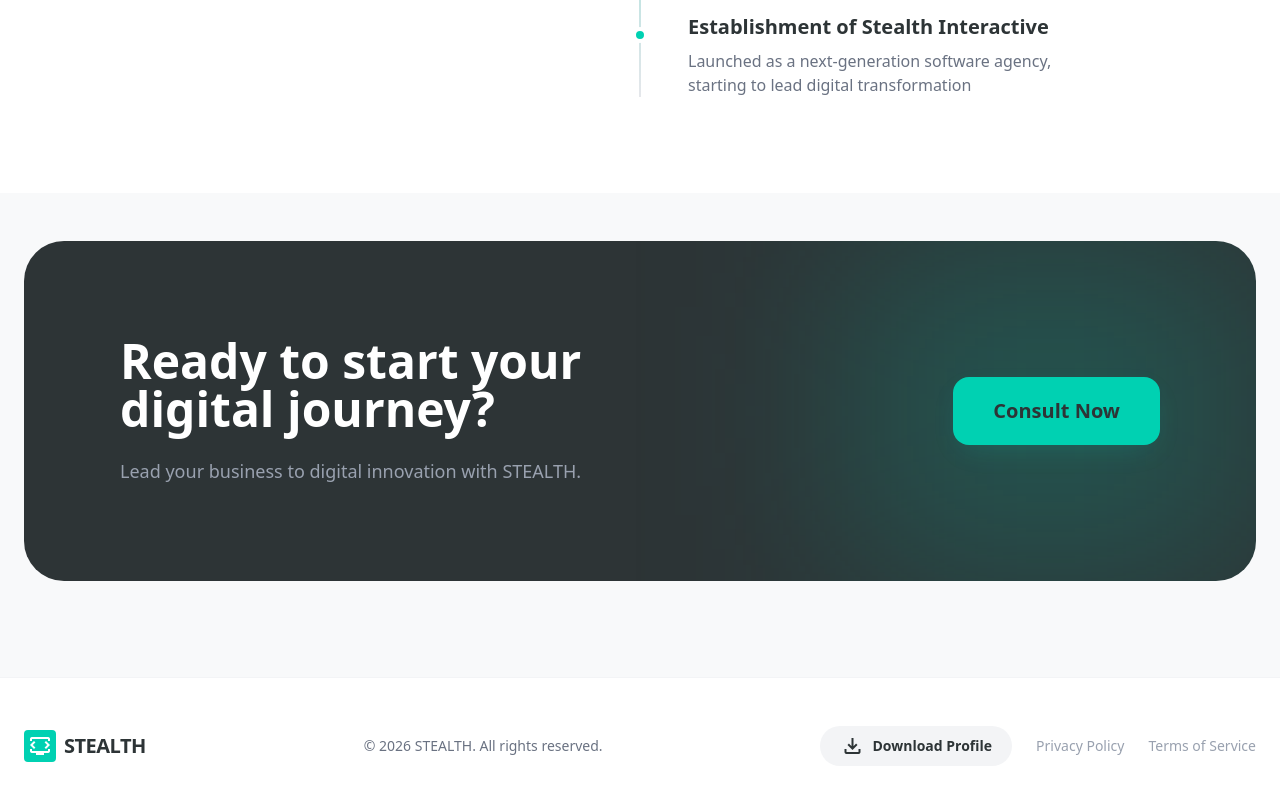
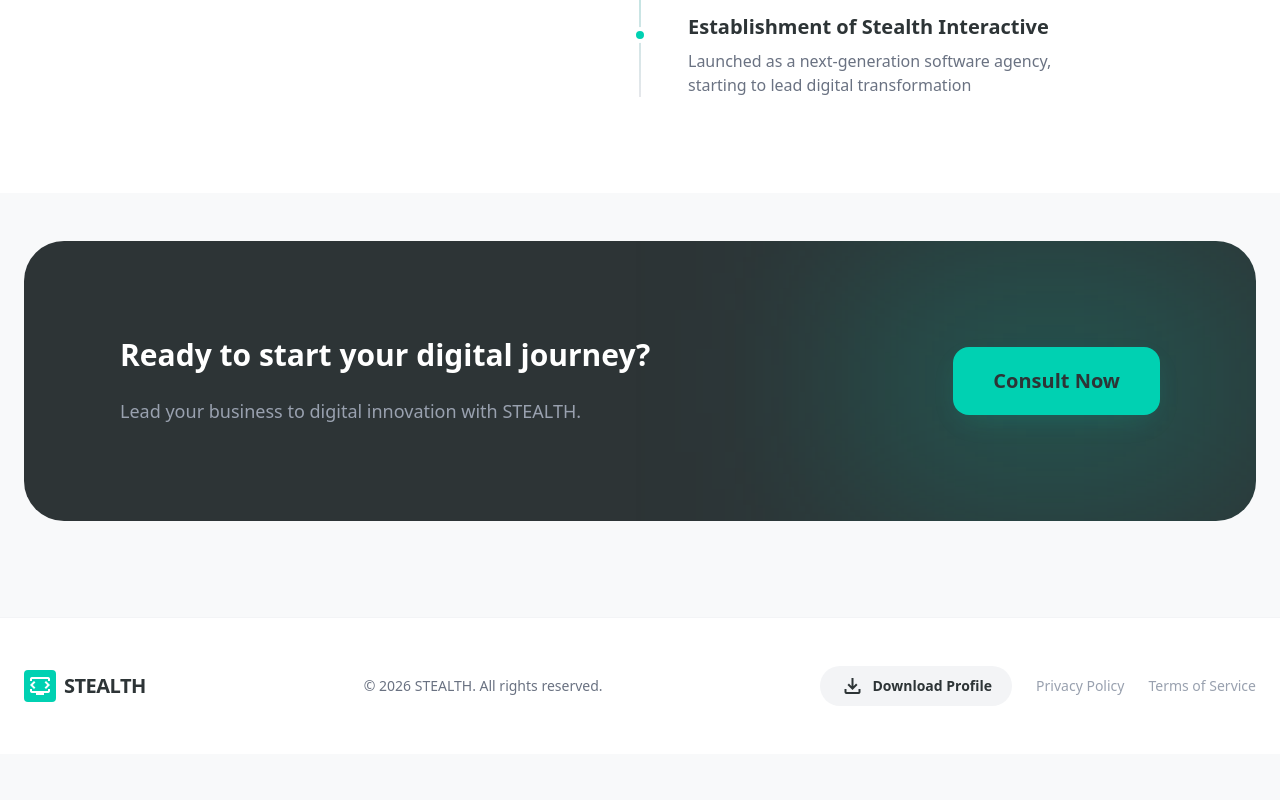
Before and after one commit to stealthit/allmake, a Next.js app: page /en/about in a window 1280 px wide. Shown: the part 2145-2945 px from the top of the page. After the commit the page ends 2899 px from the top, so only its background shows below. Built offline with nearby package versions, Linux system fonts and the light colour scheme; no server answers.

Commit message:
Optimize About page CTA for single line display

```diff
--- a/src/app/[lang]/about/page.tsx
+++ b/src/app/[lang]/about/page.tsx
@@ -121,12 +121,12 @@ export default async function About({ params }: { params: Promise<{ lang: string
                 <div className="max-w-7xl mx-auto bg-deep-charcoal dark:bg-gray-900 rounded-[2.5rem] p-12 md:p-24 relative overflow-hidden">
                     <div className="absolute top-0 right-0 w-1/3 h-full bg-primary/20 blur-[100px]"></div>
                     <div className="relative z-10 md:flex items-center justify-between gap-12">
-                        <div className="max-w-xl">
-                            <h2 className="text-4xl md:text-5xl font-black text-white mb-6">{dictionary.about.cta_title}</h2>
+                        <div className="flex-1 min-w-0">
+                            <h2 className="text-lg md:text-2xl lg:text-3xl font-black text-white mb-6 whitespace-nowrap overflow-hidden text-ellipsis">{dictionary.about.cta_title}</h2>
                             <p className="text-gray-400 text-lg mb-0">{dictionary.about.cta_desc}</p>
                         </div>
-                        <div className="mt-10 md:mt-0 flex flex-col gap-4">
-                            <Link href={`/${lang}/consultation`} className="bg-primary text-deep-charcoal px-10 py-5 rounded-2xl font-bold text-xl hover:bg-white transition-all text-center mint-shadow">
+                        <div className="mt-10 md:mt-0 flex flex-col gap-4 flex-shrink-0">
+                            <Link href={`/${lang}/consultation`} className="bg-primary text-deep-charcoal px-10 py-5 rounded-2xl font-bold text-xl hover:bg-white transition-all text-center mint-shadow whitespace-nowrap">
                                 {dictionary.about.cta_button}
                             </Link>
                         </div>
```
